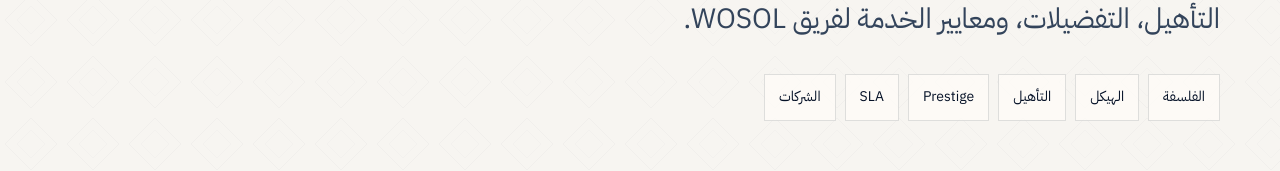
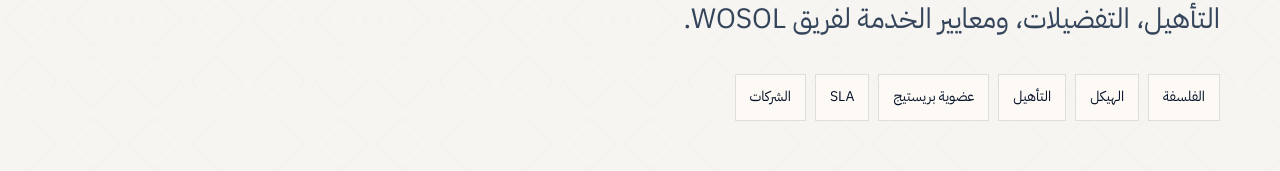
Before and after one commit to moalarbi/wosol-membership-reference-hub, a Next.js app: page / in a window 1280 px wide. Shown: the part 569-740 px from the top of the page. Built offline with nearby package versions, Linux system fonts and the light colour scheme; a web font is replaced by a local one.

Commit message:
Localize Prestige nav label

```diff
--- a/app/page.tsx
+++ b/app/page.tsx
@@ -235,7 +235,7 @@
             ["الفلسفة", "#philosophy"],
             ["الهيكل", "#structure"],
             ["التأهيل", "#qualification"],
-            ["Prestige", "#prestige"],
+            ["عضوية بريستيج", "#prestige"],
             ["SLA", "#sla"],
             ["الشركات", "#corporate"],
           ].map(([label, href]) => (
```
